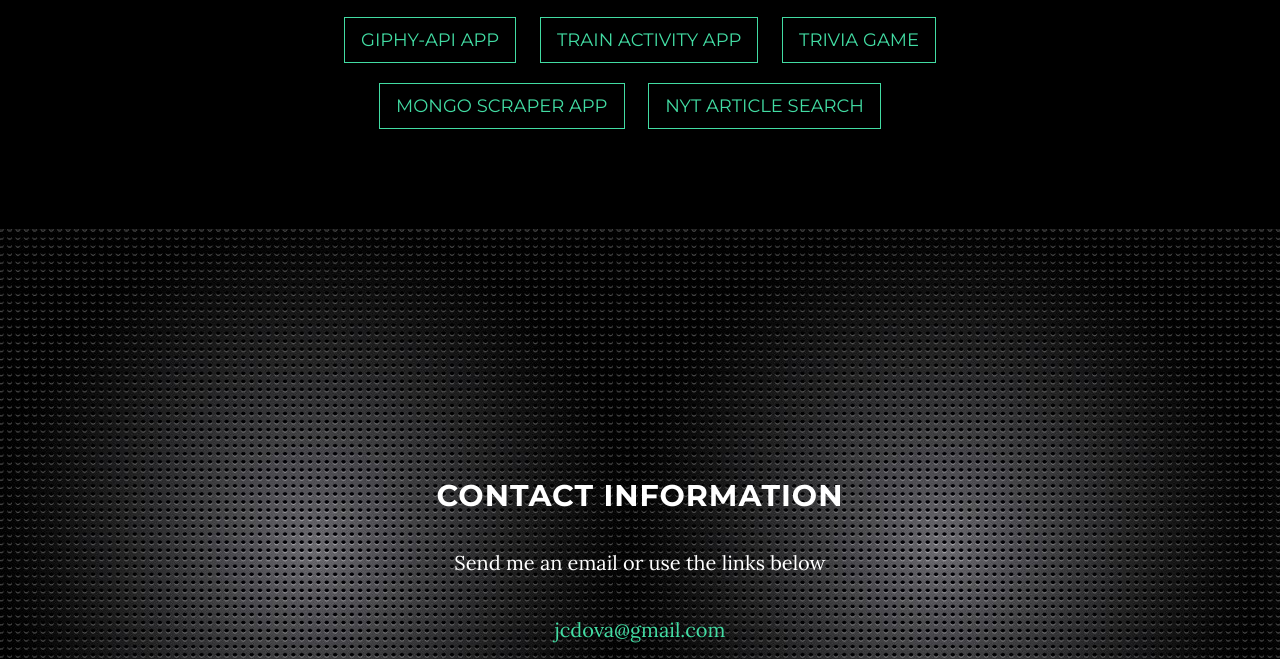
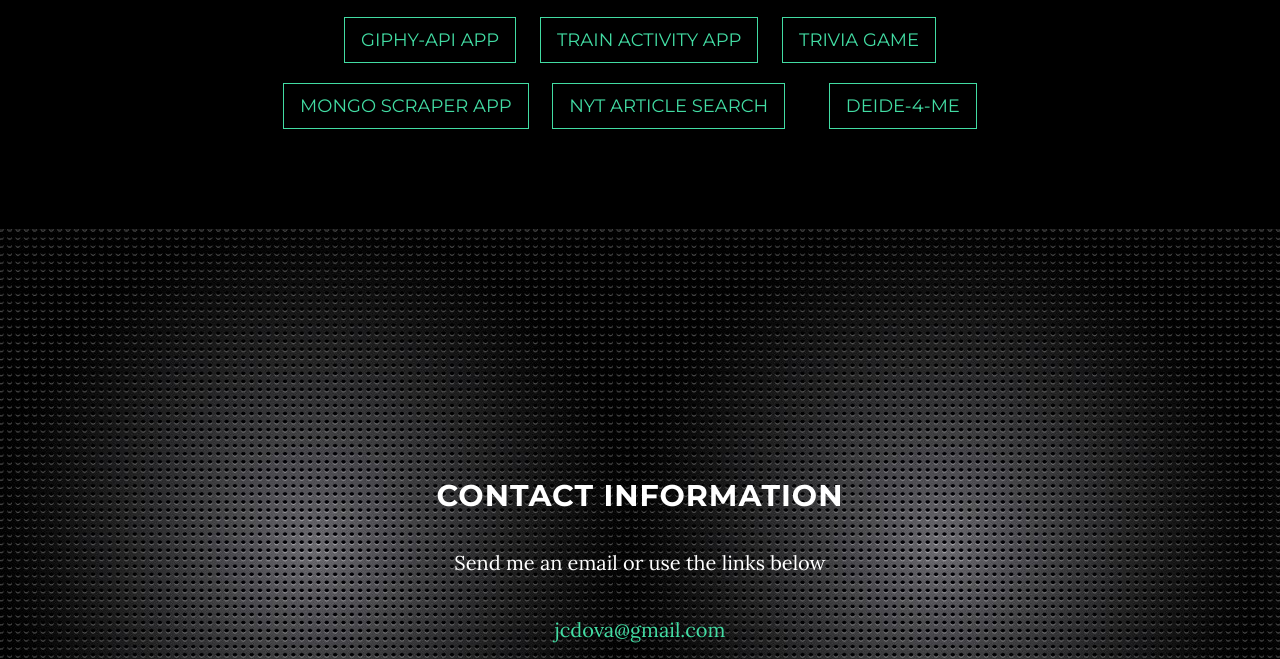
Before and after one commit to jcdova/jcdova.github.io, a website: page index.html in a window 1280 px wide. Shown: the part 2487-3146 px from the top of the page. Drawn offline with nearby package versions, Linux system fonts and the light colour scheme; some packages are replaced by stand-ins of ours.

Commit message:
Update index.html
added Decide 4 Me

```diff
--- a/index.html
+++ b/index.html
@@ -182,6 +182,9 @@
                             <span style="margin-left: 20px; margin-right: 20px;">
                                 <a href="https://pure-scrubland-29737.herokuapp.com/" class="btn btn-default btn-lg">NYT Article Search</a>
                             </span>
+			    <span style="margin-left: 20px; margin-right: 20px;">
+                                <a href="https://decide-4-me.herokuapp.com/" class="btn btn-default btn-lg">Deide-4-Me</a>
+                            </span>
                         </div>
 
                     </div>
```
